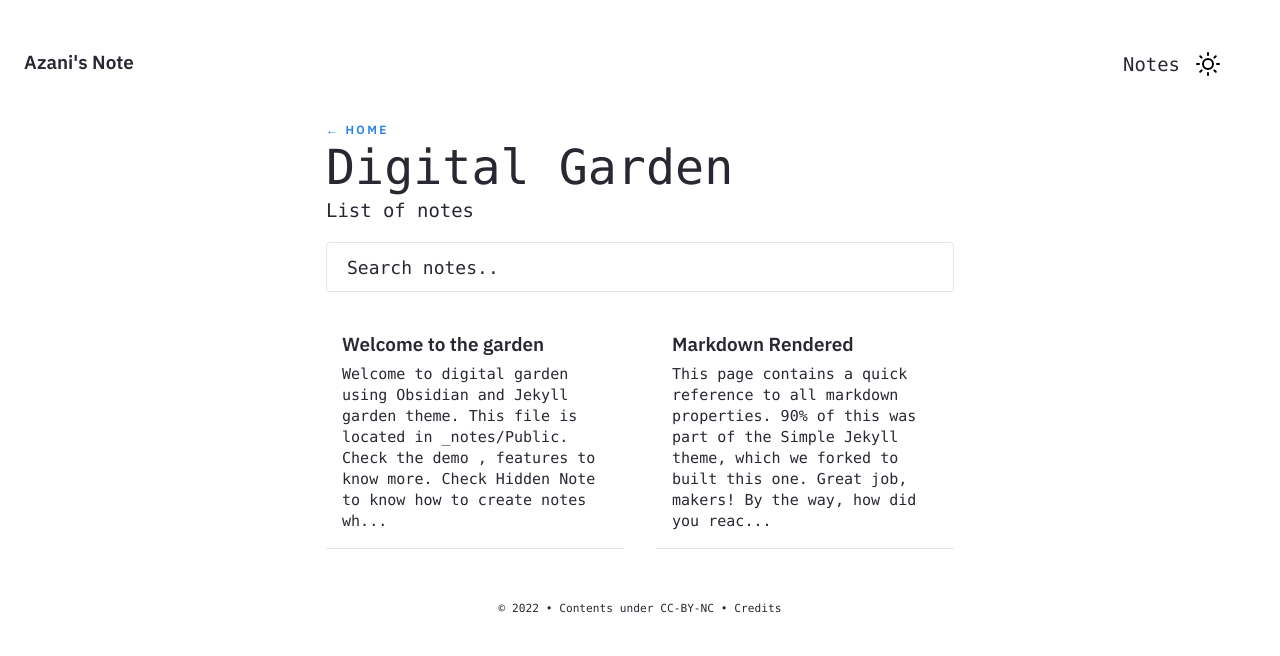
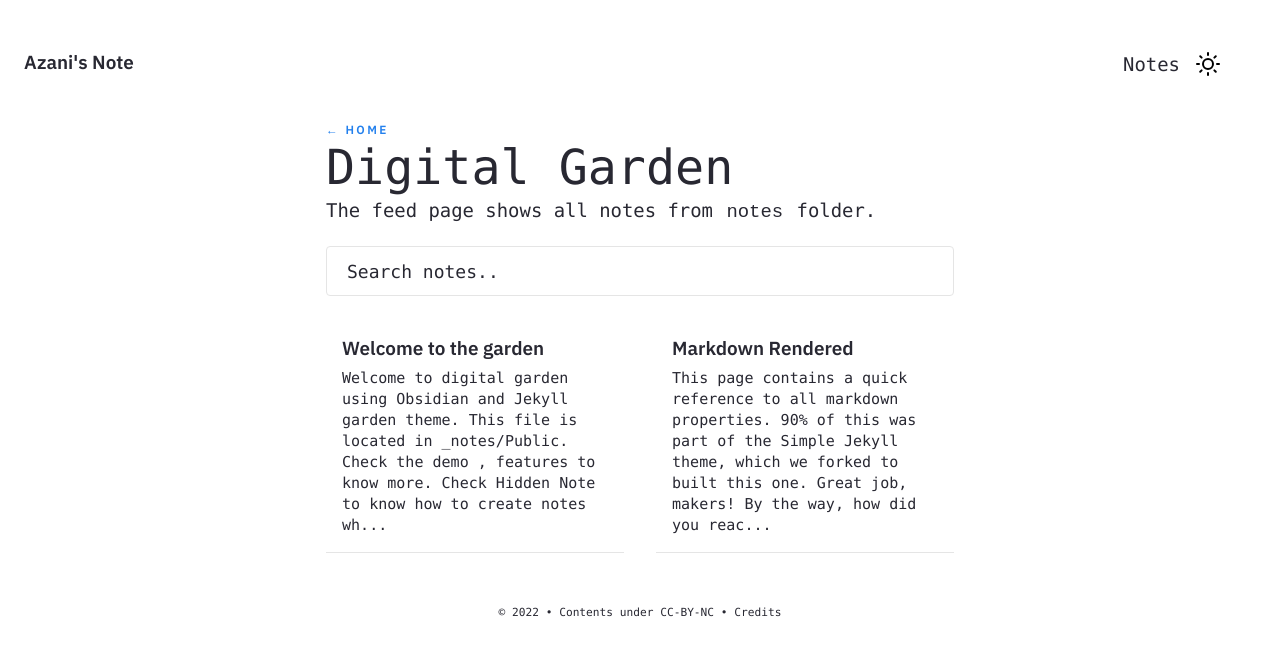
Before and after one commit to azanihs/azanihs.github.io, a Jekyll site: the page built from pages/notes.md, in a window 1280 px wide. Shown: the top 656 px of the page. Built offline with Jekyll 4.4.1, drawn with Linux system fonts in a browser that asks for light colours.

Commit message:
Update notes.md

```diff
--- a/pages/notes.md
+++ b/pages/notes.md
@@ -5,4 +5,4 @@ feedformat: card
 title: Digital Garden
 ---
 
-List of notes
+The feed page shows all notes from `notes` folder.
```
